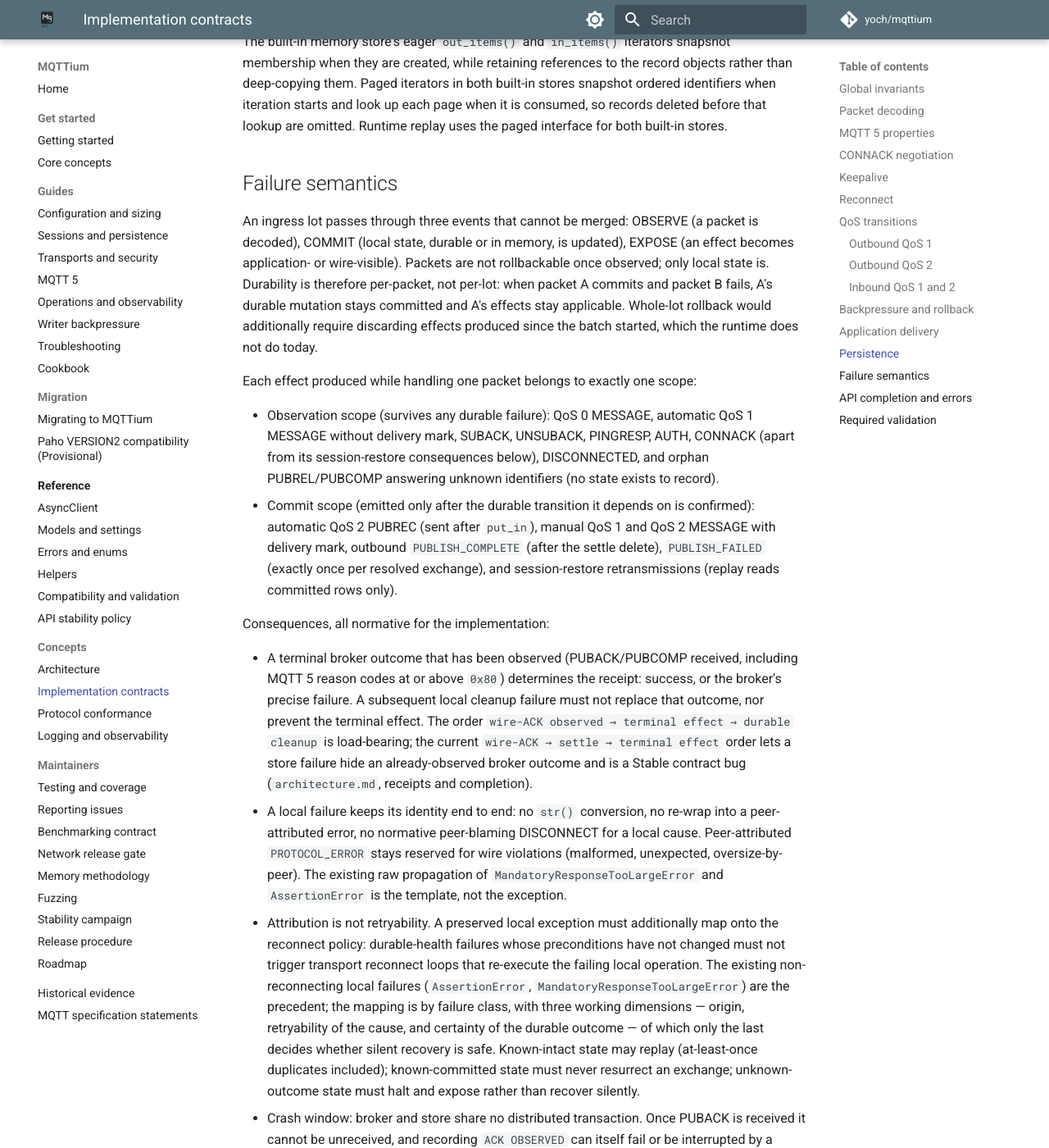
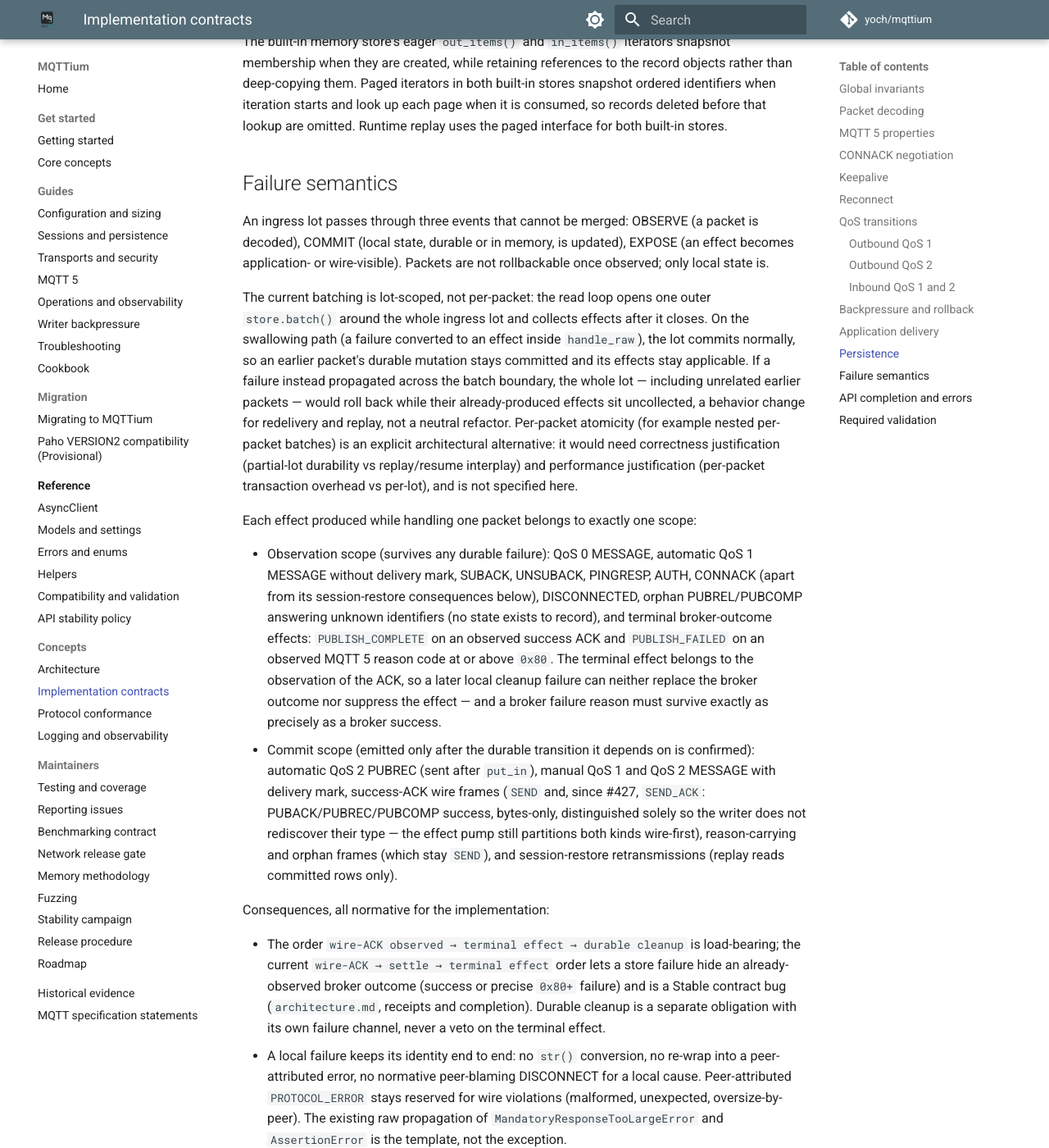
Before and after one commit to yoch/mqttium, an MkDocs documentation site: the page built from docs/implementation-guide.md, in a window 1280 px wide and 1400 px high, scrolled down 5767 px. Shown: the whole window at 82% size. Built offline with MkDocs 1.6.1 and Material for MkDocs 9.7.7, drawn with Linux system fonts in a browser that asks for light colours; comment, search, counter and statistics services are not loaded; some of the changed text lies outside the part shown.

Commit message:
docs: rework failure semantics (terminal-outcome scope, lot batch, SEND_ACK)

```diff
--- a/docs/implementation-guide.md
+++ b/docs/implementation-guide.md
@@ -245,35 +245,51 @@ replay uses the paged interface for both built-in stores.
 An ingress lot passes through three events that cannot be merged: OBSERVE (a
 packet is decoded), COMMIT (local state, durable or in memory, is updated),
 EXPOSE (an effect becomes application- or wire-visible). Packets are not
-rollbackable once observed; only local state is. Durability is therefore
-per-packet, not per-lot: when packet A commits and packet B fails, A's durable
-mutation stays committed and A's effects stay applicable. Whole-lot rollback
-would additionally require discarding effects produced since the batch started,
-which the runtime does not do today.
+rollbackable once observed; only local state is.
+
+The current batching is lot-scoped, not per-packet: the read loop opens one
+outer `store.batch()` around the whole ingress lot and collects effects after
+it closes. On the swallowing path (a failure converted to an effect inside
+`handle_raw`), the lot commits normally, so an earlier packet's durable
+mutation stays committed and its effects stay applicable. If a failure instead
+propagated across the batch boundary, the whole lot — including unrelated
+earlier packets — would roll back while their already-produced effects sit
+uncollected, a behavior change for redelivery and replay, not a neutral
+refactor. Per-packet atomicity (for example nested per-packet batches) is an
+explicit architectural alternative: it would need correctness justification
+(partial-lot durability vs replay/resume interplay) and performance
+justification (per-packet transaction overhead vs per-lot), and is not
+specified here.
 
 Each effect produced while handling one packet belongs to exactly one scope:
 
 - Observation scope (survives any durable failure): QoS 0 MESSAGE, automatic
   QoS 1 MESSAGE without delivery mark, SUBACK, UNSUBACK, PINGRESP, AUTH,
   CONNACK (apart from its session-restore consequences below), DISCONNECTED,
-  and orphan PUBREL/PUBCOMP answering unknown identifiers (no state exists to
-  record).
+  orphan PUBREL/PUBCOMP answering unknown identifiers (no state exists to
+  record), and terminal broker-outcome effects: `PUBLISH_COMPLETE` on an
+  observed success ACK and `PUBLISH_FAILED` on an observed MQTT 5 reason code
+  at or above `0x80`. The terminal effect belongs to the observation of the
+  ACK, so a later local cleanup failure can neither replace the broker
+  outcome nor suppress the effect — and a broker failure reason must survive
+  exactly as precisely as a broker success.
 - Commit scope (emitted only after the durable transition it depends on is
   confirmed): automatic QoS 2 PUBREC (sent after `put_in`), manual QoS 1 and
-  QoS 2 MESSAGE with delivery mark, outbound `PUBLISH_COMPLETE` (after the
-  settle delete), `PUBLISH_FAILED` (exactly once per resolved exchange), and
-  session-restore retransmissions (replay reads committed rows only).
+  QoS 2 MESSAGE with delivery mark, success-ACK wire frames (`SEND` and, since
+  #427, `SEND_ACK`: PUBACK/PUBREC/PUBCOMP success, bytes-only, distinguished
+  solely so the writer does not rediscover their type — the effect pump still
+  partitions both kinds wire-first), reason-carrying and orphan frames (which
+  stay `SEND`), and session-restore retransmissions (replay reads committed
+  rows only).
 
 Consequences, all normative for the implementation:
 
-- A terminal broker outcome that has been observed (PUBACK/PUBCOMP received,
-  including MQTT 5 reason codes at or above `0x80`) determines the receipt:
-  success, or the broker's precise failure. A subsequent local cleanup failure
-  must not replace that outcome, nor prevent the terminal effect. The order
-  `wire-ACK observed → terminal effect → durable cleanup` is load-bearing;
-  the current `wire-ACK → settle → terminal effect` order lets a store failure
-  hide an already-observed broker outcome and is a Stable contract bug
-  (`architecture.md`, receipts and completion).
+- The order `wire-ACK observed → terminal effect → durable cleanup` is
+  load-bearing; the current `wire-ACK → settle → terminal effect` order lets
+  a store failure hide an already-observed broker outcome (success or precise
+  `0x80+` failure) and is a Stable contract bug (`architecture.md`, receipts
+  and completion). Durable cleanup is a separate obligation with its own
+  failure channel, never a veto on the terminal effect.
 - A local failure keeps its identity end to end: no `str()` conversion, no
   re-wrap into a peer-attributed error, no normative peer-blaming DISCONNECT
   for a local cause. Peer-attributed `PROTOCOL_ERROR` stays reserved for wire
@@ -281,32 +297,40 @@ Consequences, all normative for the implementation:
   propagation of `MandatoryResponseTooLargeError` and `AssertionError` is the
   template, not the exception.
 - Attribution is not retryability. A preserved local exception must additionally
-  map onto the reconnect policy: durable-health failures whose preconditions
-  have not changed must not trigger transport reconnect loops that re-execute
-  the failing local operation. The existing non-reconnecting local failures
-  (`AssertionError`, `MandatoryResponseTooLargeError`) are the precedent; the
-  mapping is by failure class, with three working dimensions — origin,
-  retryability of the cause, and certainty of the durable outcome — of which
-  only the last decides whether silent recovery is safe. Known-intact state
-  may replay (at-least-once duplicates included); known-committed state must
-  never resurrect an exchange; unknown-outcome state must halt and expose
-  rather than recover silently.
+  map onto the reconnect policy: a persistence failure whose preconditions
+  have not changed, or whose durable outcome is ambiguous, must not trigger
+  transport reconnect loops that re-execute the failing local operation. The
+  existing non-reconnecting local failures (`AssertionError`,
+  `MandatoryResponseTooLargeError`) are the precedent. Recovery reasons over
+  three working dimensions — origin, retryability of the cause, certainty of
+  the durable outcome — where the last is hypothesized (not yet demonstrated)
+  to be load-bearing: known-intact state may replay (at-least-once duplicates
+  included); known-committed state must never resurrect an exchange;
+  unknown-outcome state must halt and expose rather than recover silently.
+  The deterministic A/B test below is the vehicle that promotes or rejects
+  this hypothesis.
 - Crash window: broker and store share no distributed transaction. Once PUBACK
   is received it cannot be unreceived, and recording `ACK OBSERVED` can itself
   fail or be interrupted by a crash. The implementation must define the
   application-visible commit point, preserve local error identity, refuse
-  absurd automatic recovery, mark the store unhealthy, document the crash
-  recovery guarantee — and must not promise correct divergence recovery in
-  every failure model.
+  absurd automatic recovery, document the crash recovery guarantee — and must
+  not promise correct divergence recovery in every failure model. Candidate
+  mechanisms (store-health flag, durable-ambiguity flag, failure
+  classification) are implementation choices; the normative rule is only that
+  MQTT reconnect is never the automatic repair for such a failure.
 
 Acceptance for the implementation (PR `fix/ingress-failure-semantics`):
 a deterministic A/B test where packet A produces a durable mutation plus an
-effect and packet B makes the store raise, asserting durable state, applied
-versus discarded effects, receipt outcome, MID and budget ledgers,
-`on_disconnect` exception identity, and the reconnect decision; receipt
-outcomes for broker success and broker `0x80+` failure under store failure;
-no reconnect loop against a durably broken store; full suite, fuzz smoke,
-and broker integration green.
+effect and packet B makes the store raise, in two variants — (a) an effect
+genuinely dependent on the durable COMMIT, asserting it is discarded (with
+its durable mutation rolled back per the lot semantics above) rather than
+applied; (b) an observed terminal broker outcome (PUBACK/PUBCOMP, success
+and `0x80+` cases) whose receipt must keep the broker result despite the
+cleanup failure, with the local failure on its separate channel — asserting
+in both variants durable state, exposed versus discarded effects, receipt
+outcome, MID and budget ledgers, `on_disconnect` exception identity, and the
+reconnect decision; no reconnect loop against a durably broken store; full
+suite, fuzz smoke, and broker integration green.
 
 ## API completion and errors
 
```
